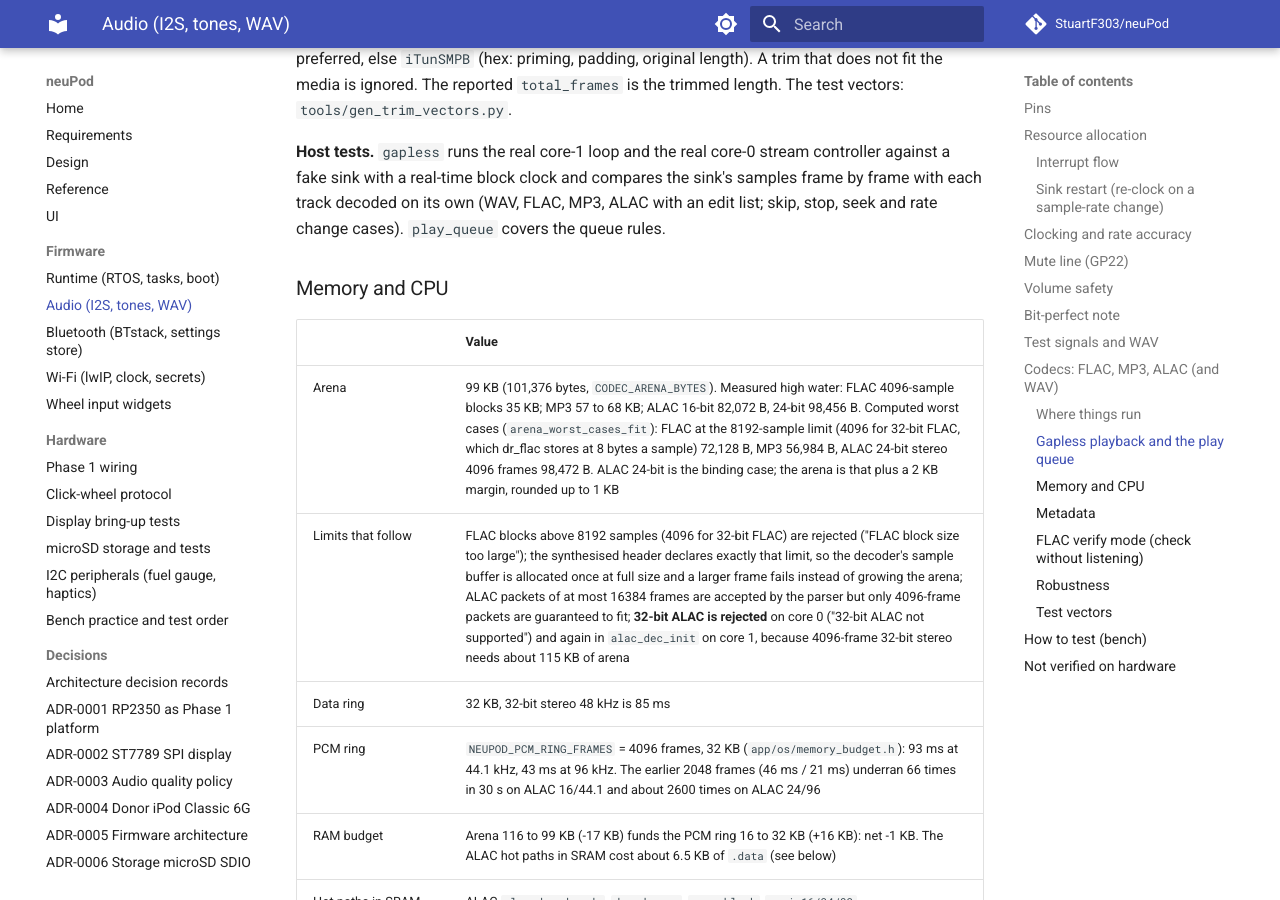
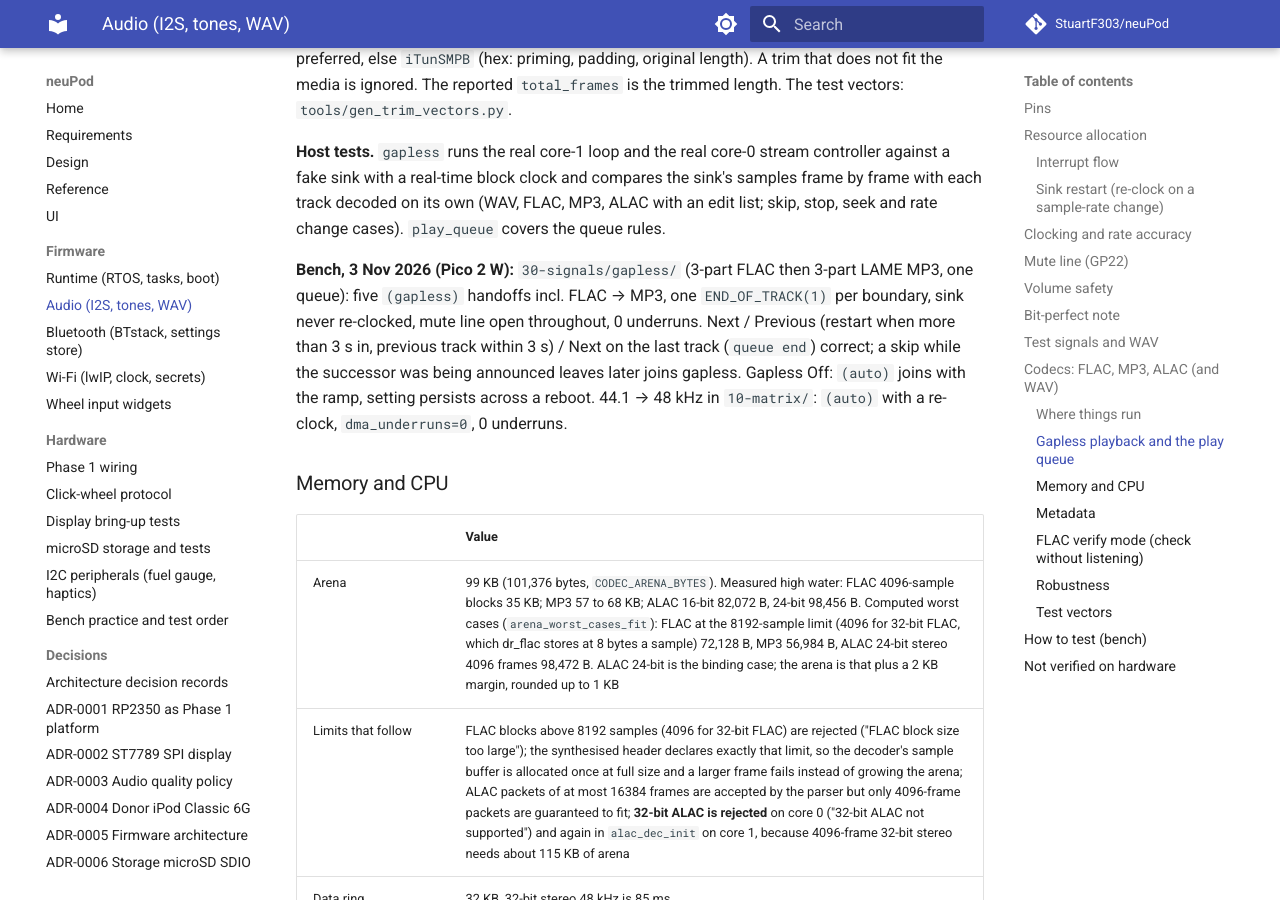
Before and after one commit to StuartF303/neuPod, an MkDocs documentation site: the page built from docs/audio.md, in a window 1280 px wide and 900 px high, scrolled down 8692 px. Built offline with MkDocs 1.6.1 and Material for MkDocs 9.7.7, drawn with Linux system fonts in a browser that asks for light colours; comment, search, counter and statistics services are not loaded.

Commit message:
docs(audio): record gapless bench results
Co-Authored-By: Claude Opus 5.5 <noreply@anthropic.com>
Claude-Session: https://claude.ai/code/session_01NfmAnVrrU1QLqyusLGQjH1

```diff
--- a/docs/audio.md
+++ b/docs/audio.md
@@ -227,6 +227,12 @@ ignored. The reported `total_frames` is the trimmed length. The test vectors: `t
 compares the sink's samples frame by frame with each track decoded on its own (WAV, FLAC, MP3, ALAC with an edit list; skip, stop, seek and rate
 change cases). `play_queue` covers the queue rules.
 
+**Bench, 3 Nov 2026 (Pico 2 W):** `30-signals/gapless/` (3-part FLAC then 3-part LAME MP3, one queue): five `(gapless)`
+handoffs incl. FLAC → MP3, one `END_OF_TRACK(1)` per boundary, sink never re-clocked, mute line open throughout, 0 underruns.
+Next / Previous (restart when more than 3 s in, previous track within 3 s) / Next on the last track (`queue end`) correct; a skip
+while the successor was being announced leaves later joins gapless. Gapless Off: `(auto)` joins with the ramp, setting
+persists across a reboot. 44.1 → 48 kHz in `10-matrix/`: `(auto)` with a re-clock, `dma_underruns=0`, 0 underruns.
+
 ### Memory and CPU
 
 | | Value |
```
